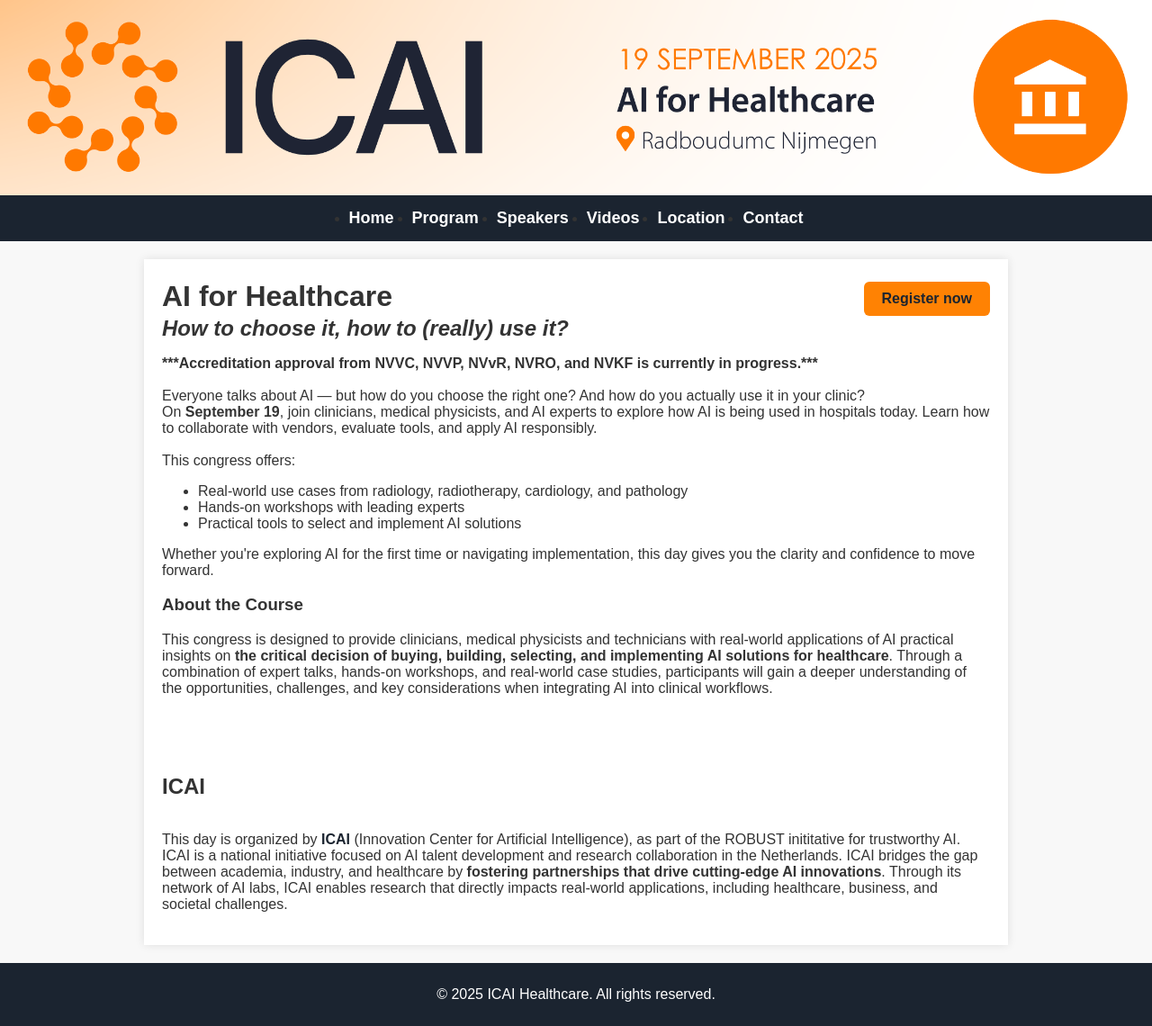
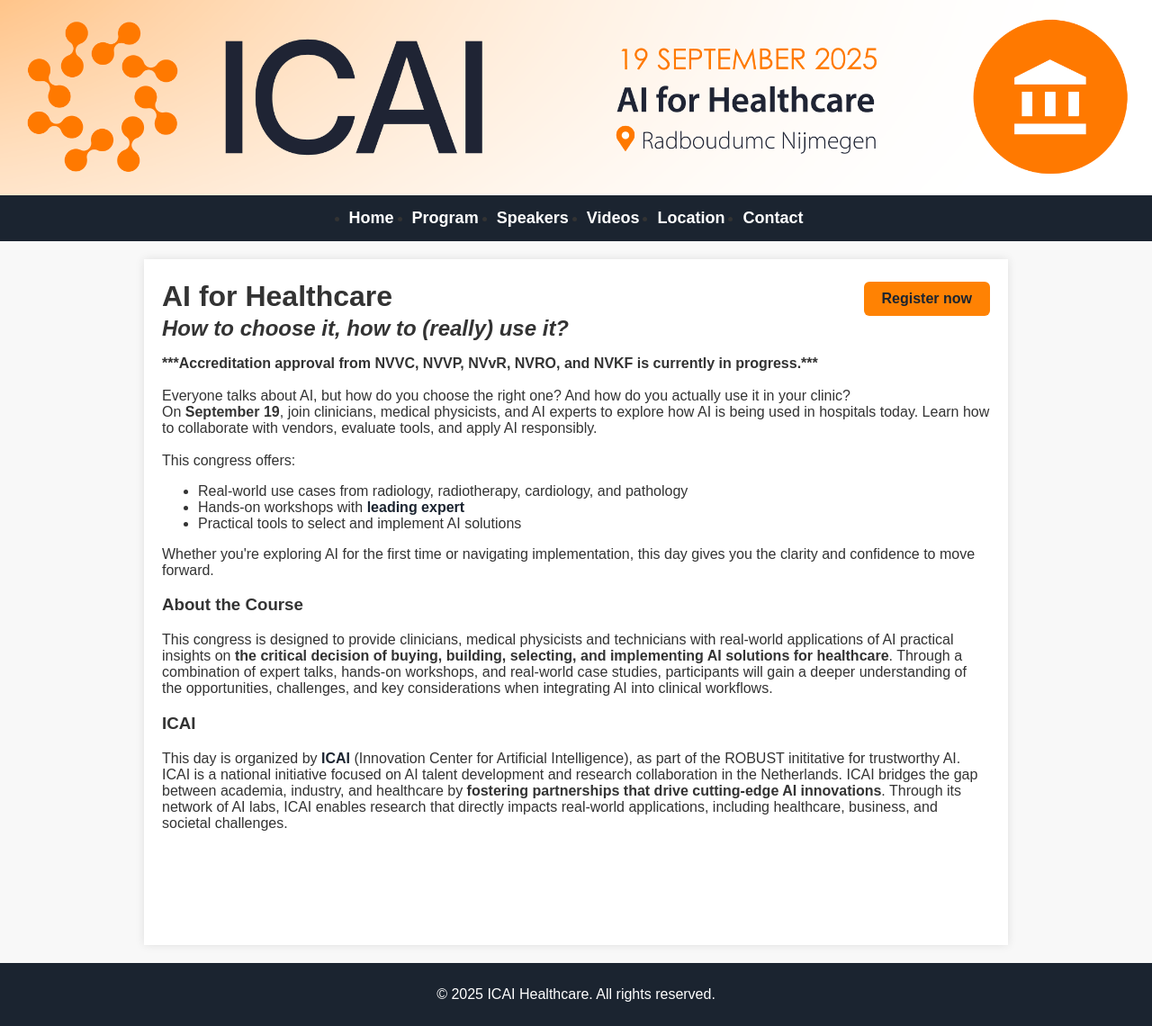
Before and after one commit to marliebesouw/marliebesouw.github.io, a Jekyll site: the page built from index.md, in a window 1280 px wide. Shown: the whole page at 90% size. Built offline with Jekyll 4.4.1, drawn with Linux system fonts in a browser that asks for light colours; some of the changed lines change nothing that is shown.

Commit message:
changed formatting homepage

```diff
--- a/index.md
+++ b/index.md
@@ -24,22 +24,25 @@
 <div class="content">
   <p>
     <strong> ***Accreditation approval from NVVC, NVVP, NVvR, NVRO, and NVKF is currently in progress.***</strong><br><br>
-      Everyone talks about AI — but how do you choose the right one? And how do you actually use it in your clinic? <br>
+      Everyone talks about AI, but how do you choose the right one? And how do you actually use it in your clinic? <br>
 
       On <strong>September 19</strong>, join clinicians, medical physicists, and AI experts to explore how AI is being used in hospitals today. Learn how to collaborate with vendors, evaluate tools, and apply AI responsibly. <br><br>
 
       This congress offers:
       <ul>
        <li>Real-world use cases from radiology, radiotherapy, cardiology, and pathology</li>
-       <li>Hands-on workshops with leading experts</li>
+       <li>Hands-on workshops with <a href="{{ site.url }}/speakers" > leading expert</a></li>
        <li>Practical tools to select and implement AI solutions</li>
       </ul>
 
     Whether you're exploring AI for the first time or navigating implementation, this day gives you the clarity and confidence to move forward.
 
 
-    <h3> About the Course</h3>
+   <h3> About the Course</h3>
     This congress is designed to provide clinicians, medical physicists and technicians with real-world applications of AI practical insights on <strong>the critical decision of buying, building, selecting, and implementing AI solutions for healthcare</strong>. Through a combination of expert talks, hands-on workshops, and real-world case studies, participants will gain a deeper understanding of the opportunities, challenges, and key considerations when integrating AI into clinical workflows.
+    <h3> ICAI </h3>
+   This day is organized by <a href="https://www.icai.ai/" target="_blank">ICAI</a> (Innovation Center for Artificial Intelligence), as part of the ROBUST inititative for trustworthy AI.
+    ICAI is a national initiative focused on AI talent development and research collaboration in the Netherlands. ICAI bridges the gap between academia, industry, and healthcare by <strong>fostering partnerships that drive cutting-edge AI innovations</strong>. Through its network of AI labs, ICAI enables research that directly impacts real-world applications, including healthcare, business, and societal challenges.
    </p>
 </div> <br>
 
@@ -60,13 +63,13 @@
 - Decision-makers evaluating AI solutions for healthcare settings
 - Anyone seeking practical guidance on selecting and implementing AI systems   -->
 
-## ICAI
+<!-- ## ICAI
    <div class="content">
    <p>
     This day is organized by <a href="https://www.icai.ai/" target="_blank">ICAI</a> (Innovation Center for Artificial Intelligence), as part of the ROBUST inititative for trustworthy AI.
     ICAI is a national initiative focused on AI talent development and research collaboration in the Netherlands. ICAI bridges the gap between academia, industry, and healthcare by <strong>fostering partnerships that drive cutting-edge AI innovations</strong>. Through its network of AI labs, ICAI enables research that directly impacts real-world applications, including healthcare, business, and societal challenges.
     </p>
-</div>
+</div> -->
 
 <!-- <div class="content">
     <p><strong>***</strong>Sign-ups are not open yet, but you can <a href="{{ site.url }}/contact">register your interest</a> to stay informed. We will keep you updated and let you know as soon as registration becomes available.<strong>***</strong></p>
```
